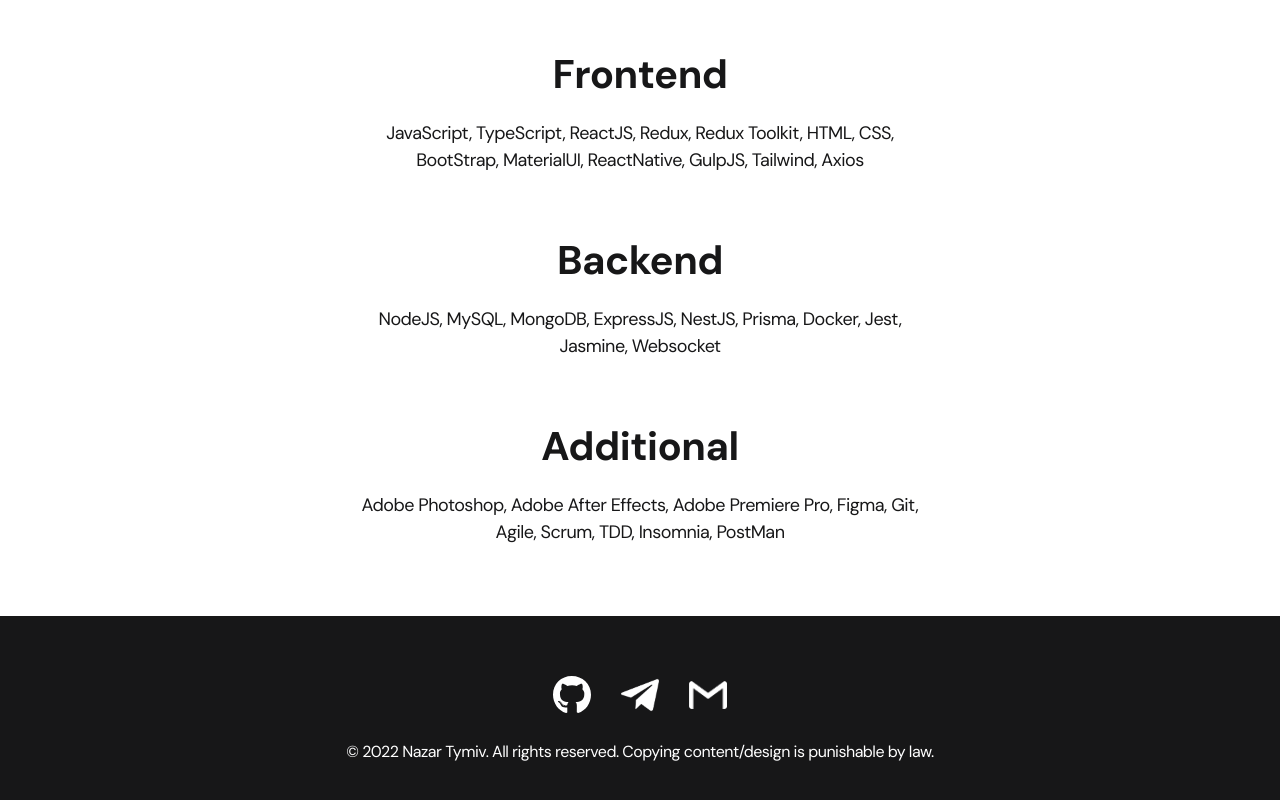
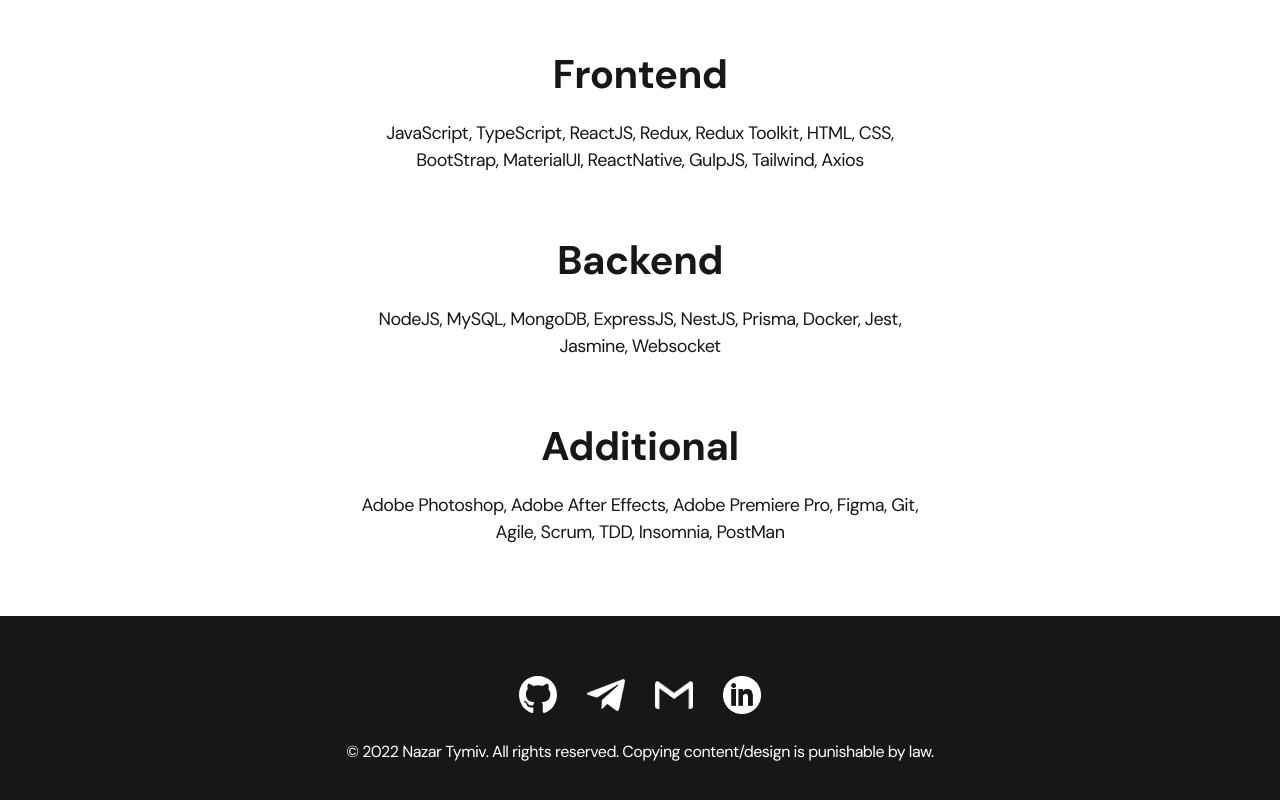
Before and after one commit to NazarTymiv/individual-portfolio-nazar-tymiv, a React (Create React App) app: page / in a window 1280 px wide. Shown: the part 1261-2061 px from the top of the page. Built offline with nearby package versions, Linux system fonts and the light colour scheme.

Commit message:
feat: add linkedin to footer

```diff
--- a/src/components/footer/Footer.jsx
+++ b/src/components/footer/Footer.jsx
@@ -1,10 +1,11 @@
-import React from "react";
-import "./style.css";
+import React from 'react'
+import './style.css'
 
 // IMG
-import telegram from "assets/img/icons/telegram.png";
-import gmail from "assets/img/icons/gmail.png";
-import gitHub from "assets/img/icons/gitHub.svg";
+import telegram from 'assets/img/icons/telegram.png'
+import gmail from 'assets/img/icons/gmail.png'
+import gitHub from 'assets/img/icons/gitHub.svg'
+import linkedIn from 'assets/img/icons/linkedin.png'
 
 export const Footer = () => {
   return (
@@ -22,11 +23,7 @@ export const Footer = () => {
               </a>
             </li>
             <li className="social__item">
-                            <a
-                                href="https://t.me/TripToon"
-                                target="_blank"
-                                rel="noreferrer"
-                            >
+              <a href="https://t.me/TripToon" target="_blank" rel="noreferrer">
                 <img src={telegram} alt="Link" />
               </a>
             </li>
@@ -35,15 +32,24 @@ export const Footer = () => {
                 <img src={gmail} alt="Link" />
               </a>
             </li>
+            <li className="social__item">
+              <a
+                href="https://www.linkedin.com/in/nazar-tymiv/"
+                target="_blank"
+                rel="noreferrer"
+              >
+                <img src={linkedIn} alt="Link" />
+              </a>
+            </li>
           </ul>
           <div className="copyright">
             <p>
-                            © 2022 Nazar Tymiv. All rights reserved. Copying
-                            content/design is punishable by law.
+              © 2022 Nazar Tymiv. All rights reserved. Copying content/design is
+              punishable by law.
             </p>
           </div>
         </div>
       </div>
     </footer>
-    );
-};
+  )
+}
```
Also changed, not shown: src/assets/img/icons/linkedin.png (added). Lines whose indentation alone changed are shown as unchanged.
